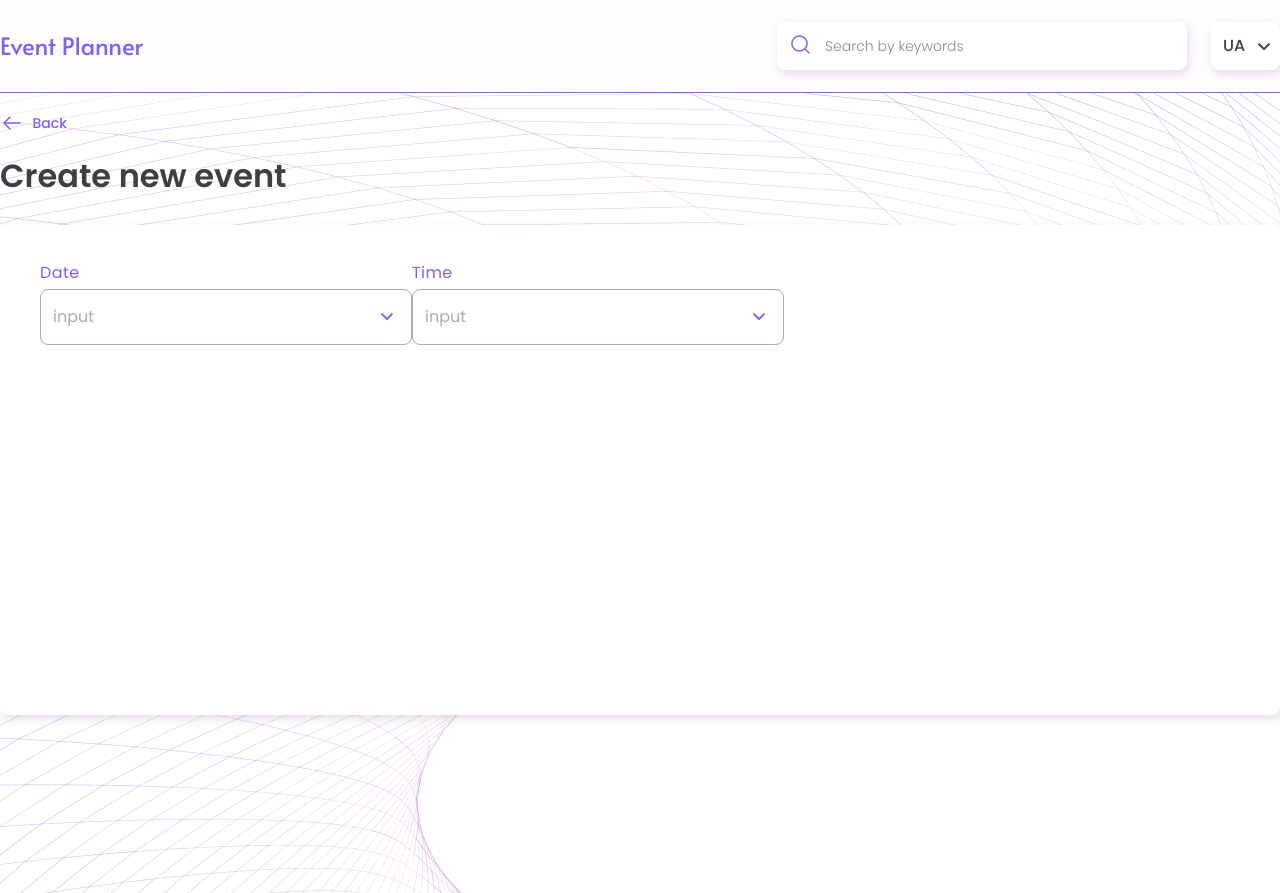
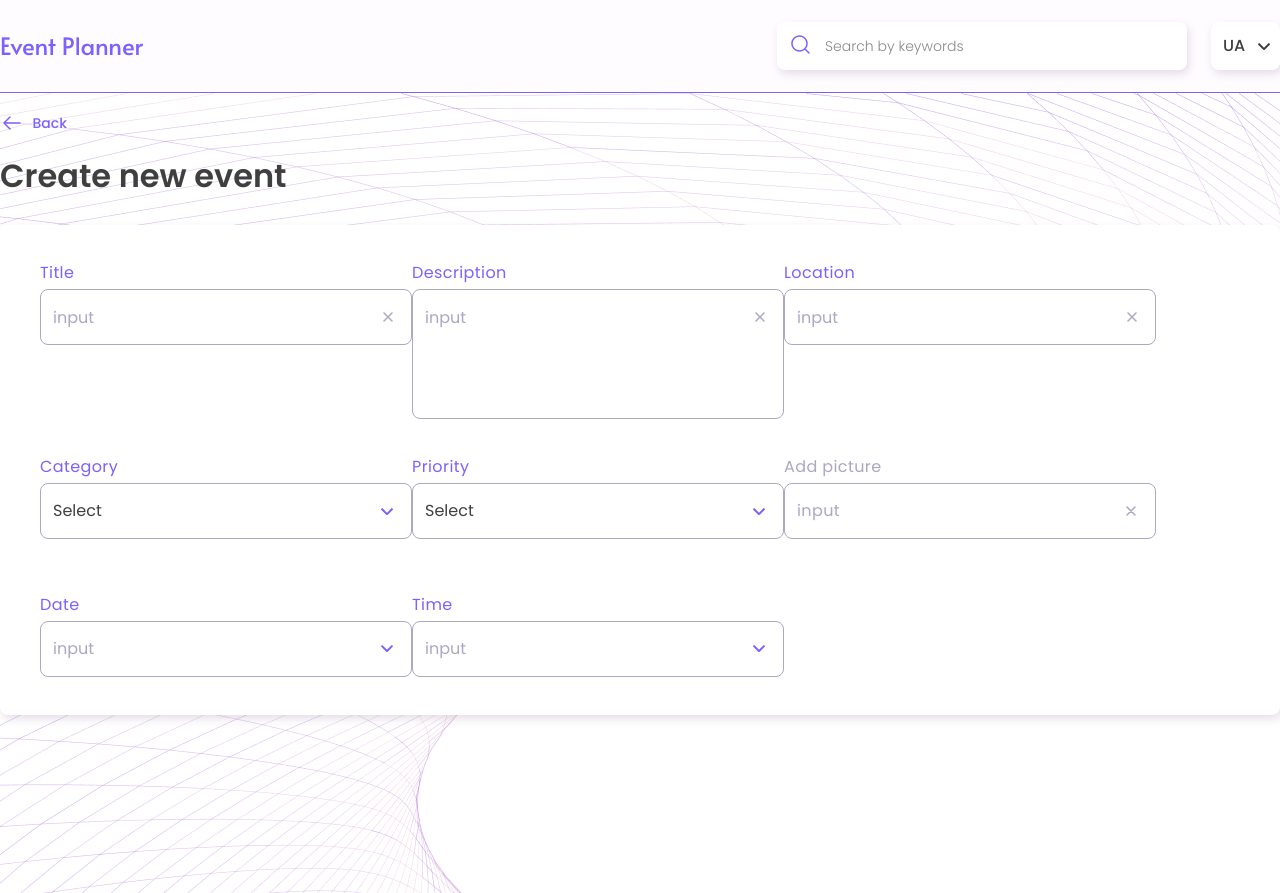
Before and after one commit to TarasIT/event-planner, a React (Create React App) app: page /event-planner/create-event in a window 1280 px wide. Built offline with nearby package versions, Linux system fonts and the light colour scheme.

Commit message:
StyleSheetManager is added to form components

```diff
--- a/src/components/EventCategoryInput/EventCategoryInput.tsx
+++ b/src/components/EventCategoryInput/EventCategoryInput.tsx
@@ -9,6 +9,11 @@ import {
   InputName,
 } from "./EventCategoryInput.styled";
 import Sprite from "../../assets/images/sprite.svg";
+import { StyleSheetManager } from "styled-components";
+
+const shouldForwardProp = (prop: string) => {
+  return prop !== "isCategoryListOpened";
+};
 
 export const EventCategoryInput: FC = (): JSX.Element => {
   const [isCategoryListOpened, setIsCategoryListOpened] =
@@ -49,6 +54,7 @@ export const EventCategoryInput: FC = (): JSX.Element => {
   };
 
   return (
+    <StyleSheetManager shouldForwardProp={shouldForwardProp}>
       <CategoryBox>
         <InputName>Category</InputName>
         <CategoryInput
@@ -79,5 +85,6 @@ export const EventCategoryInput: FC = (): JSX.Element => {
           )}
         </CategoryInput>
       </CategoryBox>
+    </StyleSheetManager>
   );
 };
--- a/src/components/EventDescriptionInput/EventDescriptionInput.tsx
+++ b/src/components/EventDescriptionInput/EventDescriptionInput.tsx
@@ -6,6 +6,13 @@ import {
   DescriptionLabel,
   SvgDeleteIcon,
 } from "./EventDescriptionInput.styled";
+import { StyleSheetManager } from "styled-components";
+
+const shouldForwardProp = (prop: string) => {
+  return (
+    prop !== "descriptionInputValue" && prop !== "isDescriptionInputCompleted"
+  );
+};
 
 export const EventDescriptionInput: FC = (): JSX.Element => {
   const [descriptionInputValue, setDescriptionInputValue] =
@@ -41,6 +48,7 @@ export const EventDescriptionInput: FC = (): JSX.Element => {
   };
 
   return (
+    <StyleSheetManager shouldForwardProp={shouldForwardProp}>
       <DescriptionLabel>
         <InputName>Description</InputName>
         <SvgDeleteIcon
@@ -59,5 +67,6 @@ export const EventDescriptionInput: FC = (): JSX.Element => {
           placeholder="input"
         />
       </DescriptionLabel>
+    </StyleSheetManager>
   );
 };
--- a/src/components/EventImageInput/EventImageInput.tsx
+++ b/src/components/EventImageInput/EventImageInput.tsx
@@ -7,6 +7,11 @@ import {
   SvgDeleteIcon,
   ImageInputWrapper,
 } from "./EventImageInput.styled";
+import { StyleSheetManager } from "styled-components";
+
+const shouldForwardProp = (prop: string) => {
+  return prop !== "imageInputValue" && prop !== "isImageInputCompleted";
+};
 
 export const EventImageInput: FC = (): JSX.Element => {
   const [imageInputValue, setImageInputValue] = useState<string>("");
@@ -39,6 +44,7 @@ export const EventImageInput: FC = (): JSX.Element => {
   };
 
   return (
+    <StyleSheetManager shouldForwardProp={shouldForwardProp}>
       <ImageLabel>
         <InputName
           imageInputValue={imageInputValue}
@@ -69,5 +75,6 @@ export const EventImageInput: FC = (): JSX.Element => {
           </SvgDeleteIcon>
         </ImageInputWrapper>
       </ImageLabel>
+    </StyleSheetManager>
   );
 };
--- a/src/components/EventLocationInput/EventLocationInput.tsx
+++ b/src/components/EventLocationInput/EventLocationInput.tsx
@@ -7,6 +7,15 @@ import {
   SvgDeleteIcon,
   InvalidInputWarning,
 } from "./EventLocationInput.styled";
+import { StyleSheetManager } from "styled-components";
+
+const shouldForwardProp = (prop: string) => {
+  return (
+    prop !== "locationInputValue" &&
+    prop !== "isLocationInputValid" &&
+    prop !== "isLocationInputCompleted"
+  );
+};
 
 export const EventLocationInput: FC = (): JSX.Element => {
   const [locationInputValue, setLocationInputValue] = useState<string>("");
@@ -58,6 +67,7 @@ export const EventLocationInput: FC = (): JSX.Element => {
   };
 
   return (
+    <StyleSheetManager shouldForwardProp={shouldForwardProp}>
       <LocationLabel>
         <InputName>Location</InputName>
         <SvgDeleteIcon
@@ -81,5 +91,6 @@ export const EventLocationInput: FC = (): JSX.Element => {
           <InvalidInputWarning>Invalid input</InvalidInputWarning>
         )}
       </LocationLabel>
+    </StyleSheetManager>
   );
 };
--- a/src/components/EventPriorityInput/EventPriorityInput.tsx
+++ b/src/components/EventPriorityInput/EventPriorityInput.tsx
@@ -9,6 +9,11 @@ import {
   InputName,
 } from "./EventPriorityInput.styled";
 import Sprite from "../../assets/images/sprite.svg";
+import { StyleSheetManager } from "styled-components";
+
+const shouldForwardProp = (prop: string) => {
+  return prop !== "isPriorityListOpened";
+};
 
 export const EventPriorityInput: FC = (): JSX.Element => {
   const [isPriorityListOpened, setIsPriorityListOpened] =
@@ -41,6 +46,7 @@ export const EventPriorityInput: FC = (): JSX.Element => {
   };
 
   return (
+    <StyleSheetManager shouldForwardProp={shouldForwardProp}>
       <PriorityBox>
         <InputName>Priority</InputName>
         <PriorityInput
@@ -71,5 +77,6 @@ export const EventPriorityInput: FC = (): JSX.Element => {
           )}
         </PriorityInput>
       </PriorityBox>
+    </StyleSheetManager>
   );
 };
--- a/src/components/EventTitleInput/EventTitleInput.tsx
+++ b/src/components/EventTitleInput/EventTitleInput.tsx
@@ -7,6 +7,15 @@ import {
   SvgDeleteIcon,
   InvalidInputWarning,
 } from "./EventTitleInput.styled";
+import { StyleSheetManager } from "styled-components";
+
+const shouldForwardProp = (prop: string) => {
+  return (
+    prop !== "titleInputValue" &&
+    prop !== "isTitleInputValid" &&
+    prop !== "isTitleInputCompleted"
+  );
+};
 
 export const EventTitleInput: FC = (): JSX.Element => {
   const [titleInputValue, setTitleInputValue] = useState<string>("");
@@ -55,6 +64,7 @@ export const EventTitleInput: FC = (): JSX.Element => {
   };
 
   return (
+    <StyleSheetManager shouldForwardProp={shouldForwardProp}>
       <TitleLabel>
         <InputName>Title</InputName>
         <SvgDeleteIcon
@@ -78,5 +88,6 @@ export const EventTitleInput: FC = (): JSX.Element => {
           <InvalidInputWarning>Invalid input</InvalidInputWarning>
         )}
       </TitleLabel>
+    </StyleSheetManager>
   );
 };
--- a/src/components/NewEventForm/NewEventForm.tsx
+++ b/src/components/NewEventForm/NewEventForm.tsx
@@ -54,13 +54,12 @@ export const NewEventForm: FC = (): JSX.Element => {
 
   return (
     <CreateEventForm onSubmit={handleFormSubmit}>
-      {/* <EventTitleInput /> */}
-
-      {/* <EventDescriptionInput />
+      <EventTitleInput />
+      <EventDescriptionInput />
       <EventLocationInput />
       <EventCategoryInput />
       <EventPriorityInput />
-      <EventImageInput /> */}
+      <EventImageInput />
       <EventDateInput />
       <EventTimeInput />
     </CreateEventForm>
```
Lines whose indentation alone changed are shown as unchanged.
